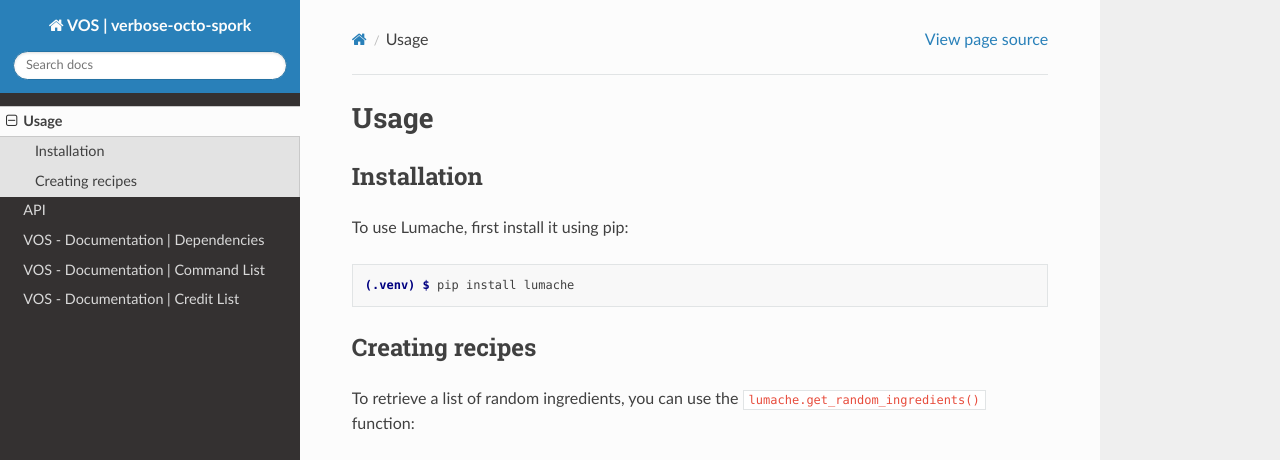
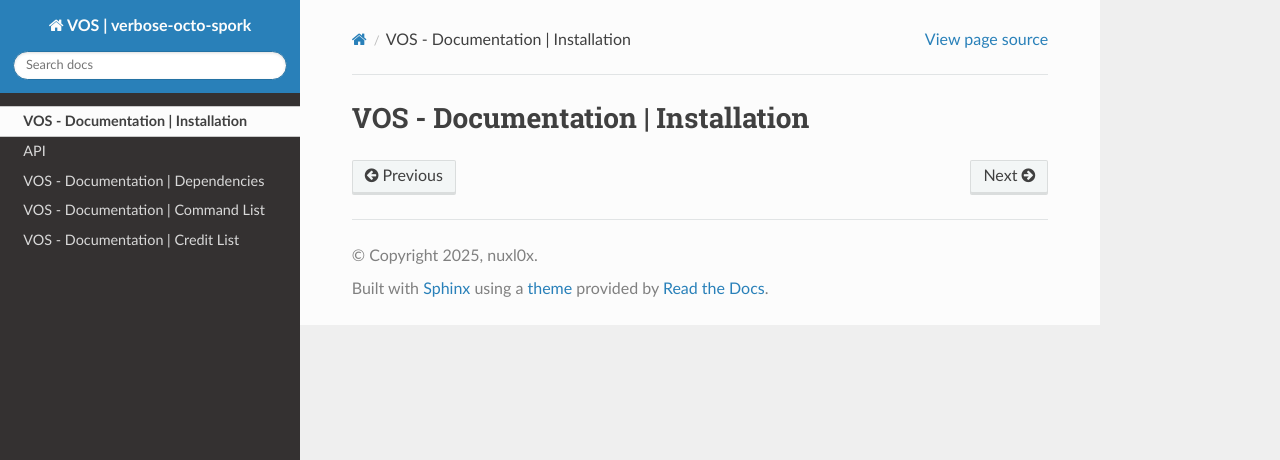
Before and after one commit to nuxl0x/vos_docs, a Sphinx documentation site: the page built from docs/source/installation.rst, in a window 1280 px wide and 1095 px high. Shown: the top 460 px of the window. Built offline with Sphinx 7.4.7 and the Read the Docs theme 3.1.0, drawn with Linux system fonts in a browser that asks for light colours; some of the changed text lies outside the part shown; grey boxes are pictures that could not be loaded.

Commit message:
Update installation.rst

```diff
--- a/docs/source/installation.rst
+++ b/docs/source/installation.rst
@@ -1,33 +1,2 @@
-Usage
-=====
-
-.. _installation:
-
-Installation
-------------
-
-To use Lumache, first install it using pip:
-
-.. code-block:: console
-
-   (.venv) $ pip install lumache
-
-Creating recipes
-----------------
-
-To retrieve a list of random ingredients,
-you can use the ``lumache.get_random_ingredients()`` function:
-
-.. autofunction:: lumache.get_random_ingredients
-
-The ``kind`` parameter should be either ``"meat"``, ``"fish"``,
-or ``"veggies"``. Otherwise, :py:func:`lumache.get_random_ingredients`
-will raise an exception.
-
-.. autoexception:: lumache.InvalidKindError
-
-For example:
-
->>> import lumache
->>> lumache.get_random_ingredients()
-['shells', 'gorgonzola', 'parsley']
+VOS - Documentation | Installation
+===================================
```
